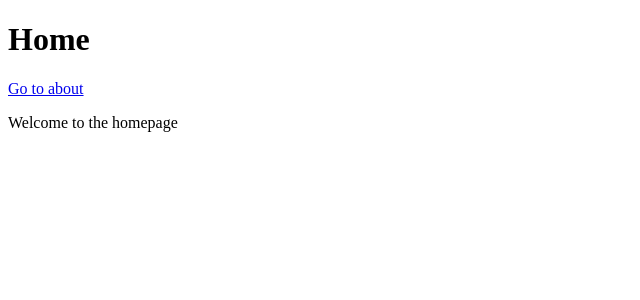
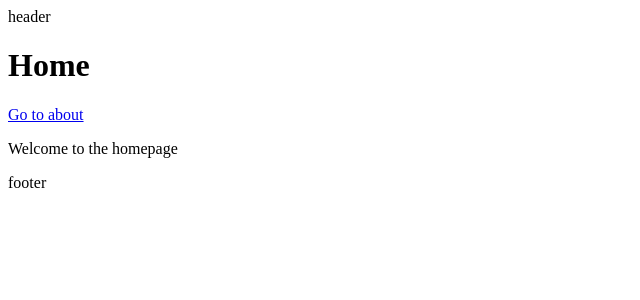
Before and after one commit to sahilmob/nextjs-portfolio, a Next.js app: page / in a window 1280 px wide. Shown: the top 300 px of the page, without its empty margins (0-640 px from the left). Built offline with nearby package versions, Linux system fonts and the light colour scheme.

Commit message:
add layout component

```diff
--- a/pages/index.js
+++ b/pages/index.js
@@ -1,13 +1,14 @@
 import Link from "next/link";
+import Layout from "../components/Layout";
 
 export default function Index() {
 	return (
-		<div>
+		<Layout title="Home">
 			<h1>Home</h1>
 			<Link href="/about">
 				<a>Go to about</a>
 			</Link>
 			<p>Welcome to the homepage</p>
-		</div>
+		</Layout>
 	);
 }
```
